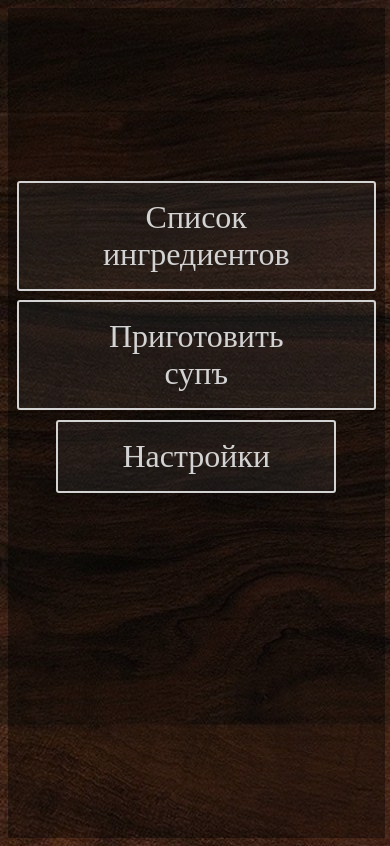
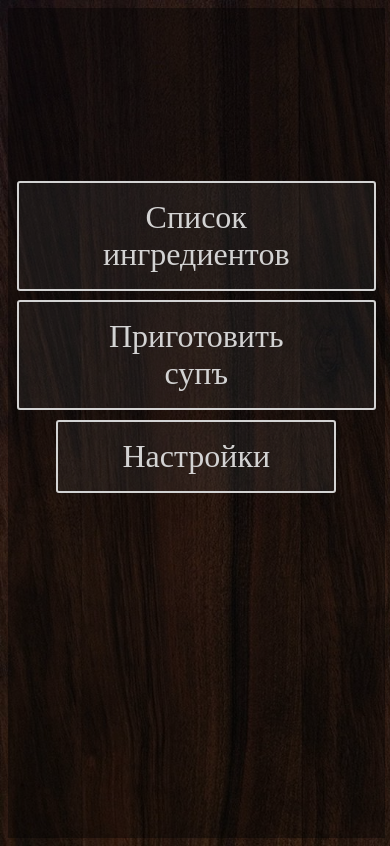
Before and after one commit to MrPandaline/soupcooking, a Django app: page /cooking/ in a window 390 px wide. Run offline with Django 3.2, Linux system fonts and the light colour scheme.

Commit message:
Правка 3

```diff
--- a/cooking/static/cooking/style.css
+++ b/cooking/static/cooking/style.css
@@ -42,9 +42,5 @@ a.redirect_back:active { background: darkgrey; }
 body{
 	background: url("bg2.jpg") no-repeat;
 	color: lightgray;
+	background-size:cover!important;
 }
-
-@media (max-width: 720px) {
-    body{ background: url("bg2T.jpg");}
-
-}
```
